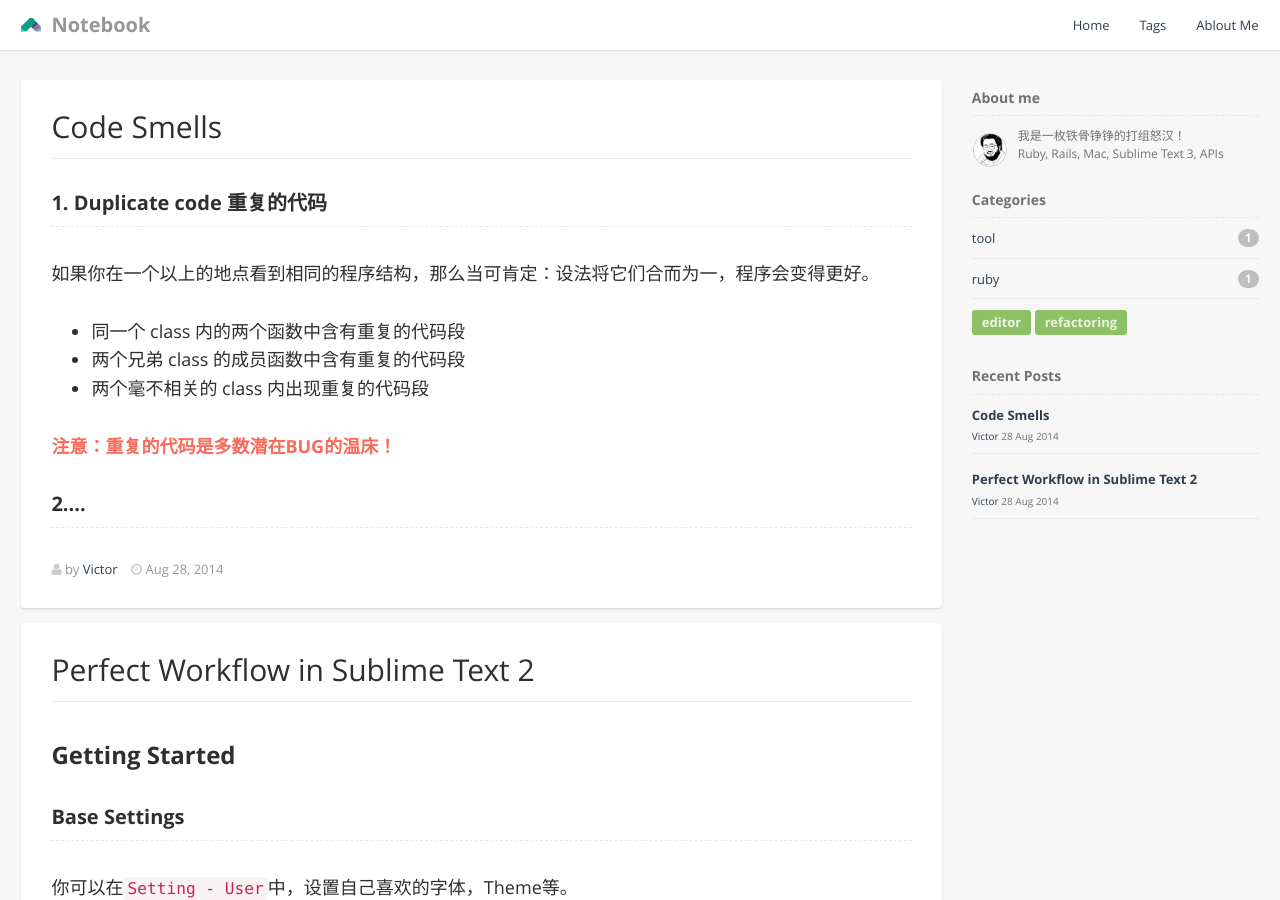
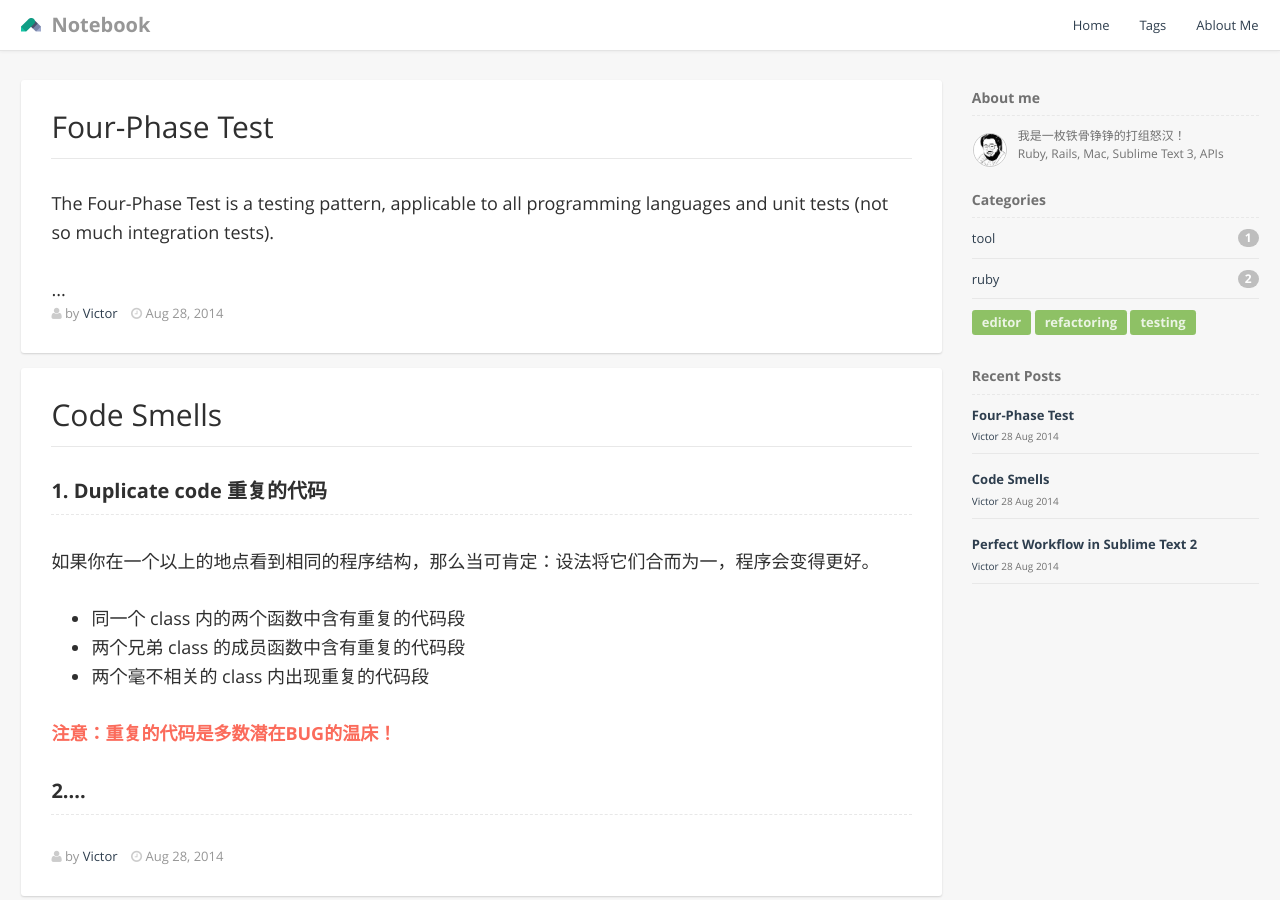
Before and after one commit to GiaoGiaoCat/GiaoGiaoCat.github.io, a Jekyll site: the page built from index.html, in a window 1280 px wide and 900 px high. Built offline with Jekyll 4.4.1, drawn with Linux system fonts in a browser that asks for light colours; Markdown is read by kramdown in place of the engine named in the settings; the list of posts is cut into pages by our own code.

Commit message:
新增一篇

````diff
--- a/_config.yml
+++ b/_config.yml
@@ -4,6 +4,7 @@ baseurl: "" # the subpath of your site, e.g. /blog/
 url: "http://wjp2013.github.io" # the base hostname & protocol for your site
 github_username: wjp2013
 
+timezone: Beijing
 # Build settings
 highlighter: pygments
 permalink: /:categories/:title/
--- a/_includes/display_icon.html
+++ b/_includes/display_icon.html
@@ -1,11 +1,14 @@
  <div class="pull-left">
   <span class="fa-stack fa-lg">
-    <i class="fa fa-circle fa-stack-2x icon-muted"></i>
+    <i class="fa fa-circle fa-stack-2x"></i>
     {% if post.tags contains 'editor' %}
       <i class="fa fa-edit fa-stack-1x text-white"></i>
     {% endif %}
     {% if post.tags contains 'refactoring' %}
       <i class="fa fa-leaf fa-stack-1x text-white"></i>
     {% endif %}
+    {% if post.tags contains 'testing' %}
+      <i class="fa fa-magic fa-stack-1x text-white"></i>
+    {% endif %}
   </span>
 </div>
--- /dev/null
+++ b/_posts/ruby/2014-08-28-four-phase-test.md
@@ -0,0 +1,75 @@
+---
+layout: post
+title:  "Four-Phase Test"
+date:   2014-08-28 17:00:00
+categories: ruby
+tags: testing
+author: "Victor"
+---
+
+The Four-Phase Test is a testing pattern, applicable to all programming languages and unit tests (not so much integration tests).
+
+It takes the following general form:
+
+```ruby
+test do
+  setup
+  exercise
+  verify
+  teardown
+end
+```
+
+There are four distinct phases of the test. They are executed sequentially.
+
+### setup
+
+During setup, the system under test (usually a class, object, or method) is set up.
+
+```ruby
+user = User.new(password: 'password')
+```
+
+### exercise
+
+During exercise, the system under test is executed.
+
+```ruby
+user.save
+```
+
+### verify
+
+During verification, the result of the exercise is verified against the developer’s expectations.
+
+```ruby
+user.encrypted_password.should_not be_nil
+```
+
+### teardown
+
+During teardown, the system under test is reset to its pre-setup state.
+
+This is usually handled implicitly by the language (releasing memory) or test framework (running inside a database transaction).
+
+### all together
+
+The four phases are wrapped into a named test to be referenced individually.
+
+Our style guide advises we “Separate setup, exercise, verification, and teardown phases with newlines.”
+
+```ruby
+it 'encrypts the password' do
+  user = User.new(password: 'password')
+
+  user.save
+
+  user.encrypted_password.should_not be_nil
+end
+```
+
+Go forth and test in phases.
+
+## 原文来自
+
+http://robots.thoughtbot.com/four-phase-test
--- a/tags.html
+++ b/tags.html
@@ -19,7 +19,9 @@ permalink: /tags/
                 {% unless forloop.last %}, {% endunless %}
               {% endfor %}
             </small>
-            <em class="text-xs">Posted on <span class="text-danger">{{ post.date | date: "%b %-d, %Y" }}</span></em>
+            <em class="text-xs">
+              Posted on <span class="text-danger">{{ post.date | date: "%b %-d, %Y" }}</span>
+            </em>
           </div>
         </article>
         {% unless forloop.last %}
````
